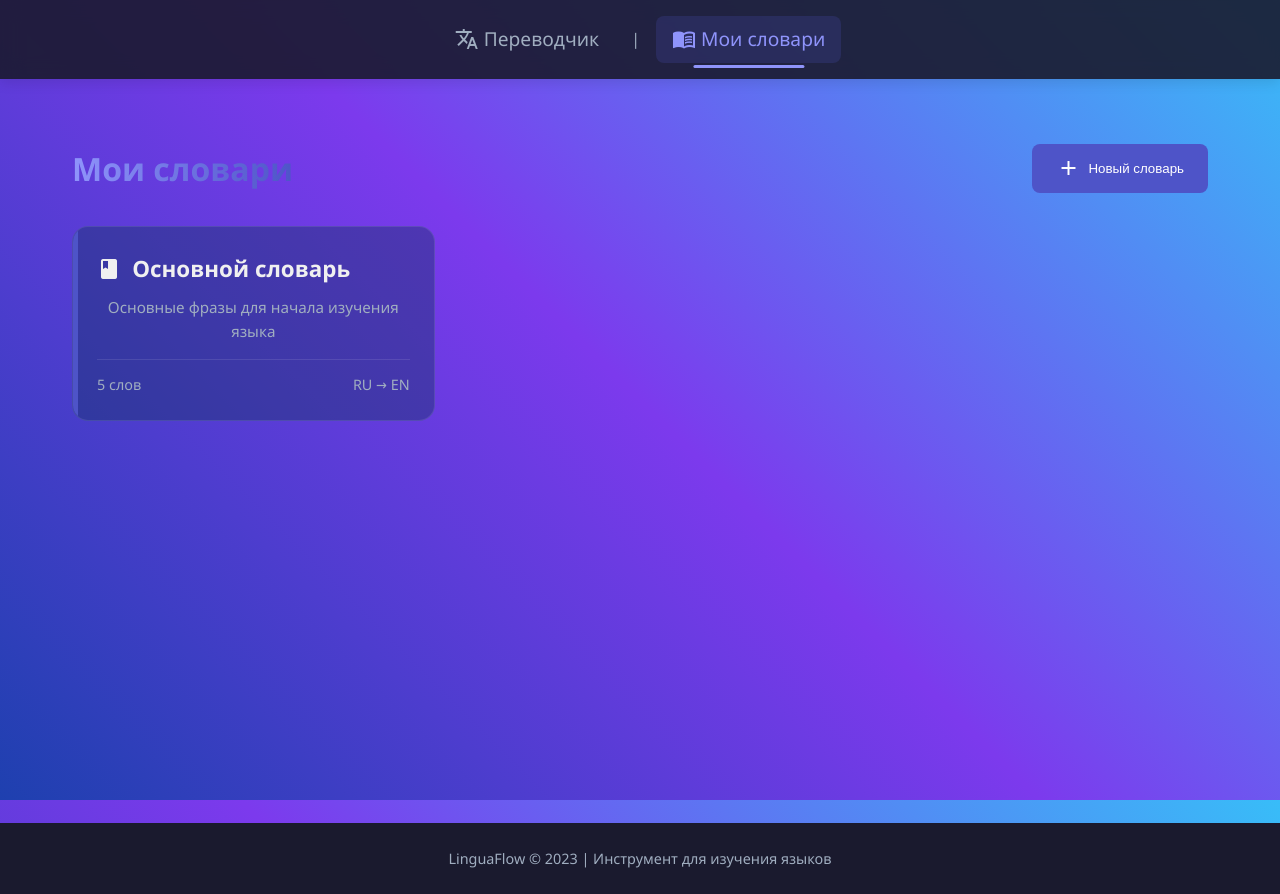
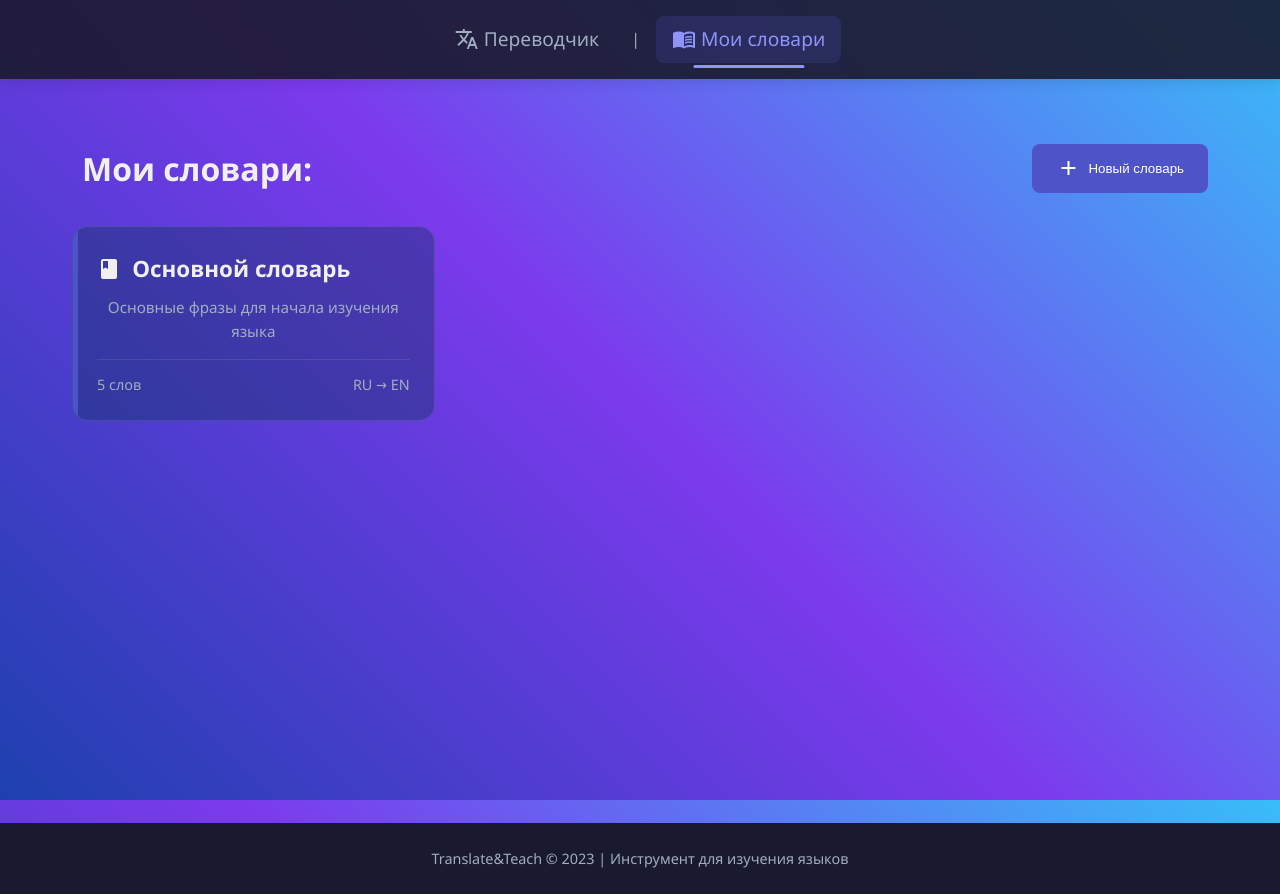
Before and after one commit to vanaver/Translate-Teach, a React (Vite) app: page /dictionaries in a window 1280 px wide. Built offline with nearby package versions, Linux system fonts and the light colour scheme.

Commit message:
styles fixes

```diff
--- a/src/components/layout/Layout.tsx
+++ b/src/components/layout/Layout.tsx
@@ -32,7 +32,7 @@ function Layout() {
         <Outlet />
       </div>
       <footer className={styles.footer}>
-        <p className={styles.author}>LinguaFlow © 2023 | Инструмент для изучения языков</p>
+        <p className={styles.author}>Translate&Teach © 2023 | Инструмент для изучения языков</p>
       </footer>
     </div>
   )
--- a/src/components/mainPage/MainPage.tsx
+++ b/src/components/mainPage/MainPage.tsx
@@ -99,7 +99,7 @@ function MainPage() {
 
           setTranslationHistory(prev => [newHistoryItem, ...prev.slice(0, 49)]);
         } else {
-          setOutputText("Ошибка перевода. Пожалуйста, попробуйте позже.");
+          setOutputText("Ошибка, слишком много запросов в минуту, подождите 15 сек");
         }
         setIsLoading(false);
       }
--- a/src/components/mainPage/mainPage.module.css
+++ b/src/components/mainPage/mainPage.module.css
@@ -221,6 +221,10 @@
     padding: 1rem;
   }
 
+  .language {
+    width: 70%;
+  }
+
   .languageSelector {
     flex-direction: column;
   }
--- a/src/components/singlePage/SinglePage.module.css
+++ b/src/components/singlePage/SinglePage.module.css
@@ -22,9 +22,6 @@
 .dictionaryName {
   font-size: 2rem;
   margin-bottom: 0.5rem;
-  background: linear-gradient(to right, var(--accent-light), var(--accent));
-  -webkit-background-clip: text;
-  -webkit-text-fill-color: transparent;
 }
 
 .dictionaryDescription {
--- a/src/components/slovariki/Slovariki.module.css
+++ b/src/components/slovariki/Slovariki.module.css
@@ -14,9 +14,7 @@
 
 .title {
   font-size: 2rem;
-  background: linear-gradient(to right, var(--accent-light), var(--accent));
-  -webkit-background-clip: text;
-  -webkit-text-fill-color: transparent;
+  margin-left: 10px;
 }
 
 .createButton {
--- a/src/components/slovariki/Slovariki.tsx
+++ b/src/components/slovariki/Slovariki.tsx
@@ -32,7 +32,7 @@ function Slovariki() {
   return (
     <div className={styles.dictionariesDiv}>
       <div className={styles.header}>
-        <h1 className={styles.title}>Мои словари</h1>
+        <h1 className={styles.title}>Мои словари:</h1>
         <button className={styles.createButton}>
           <span className="material-icons">add</span>
           Новый словарь
```
